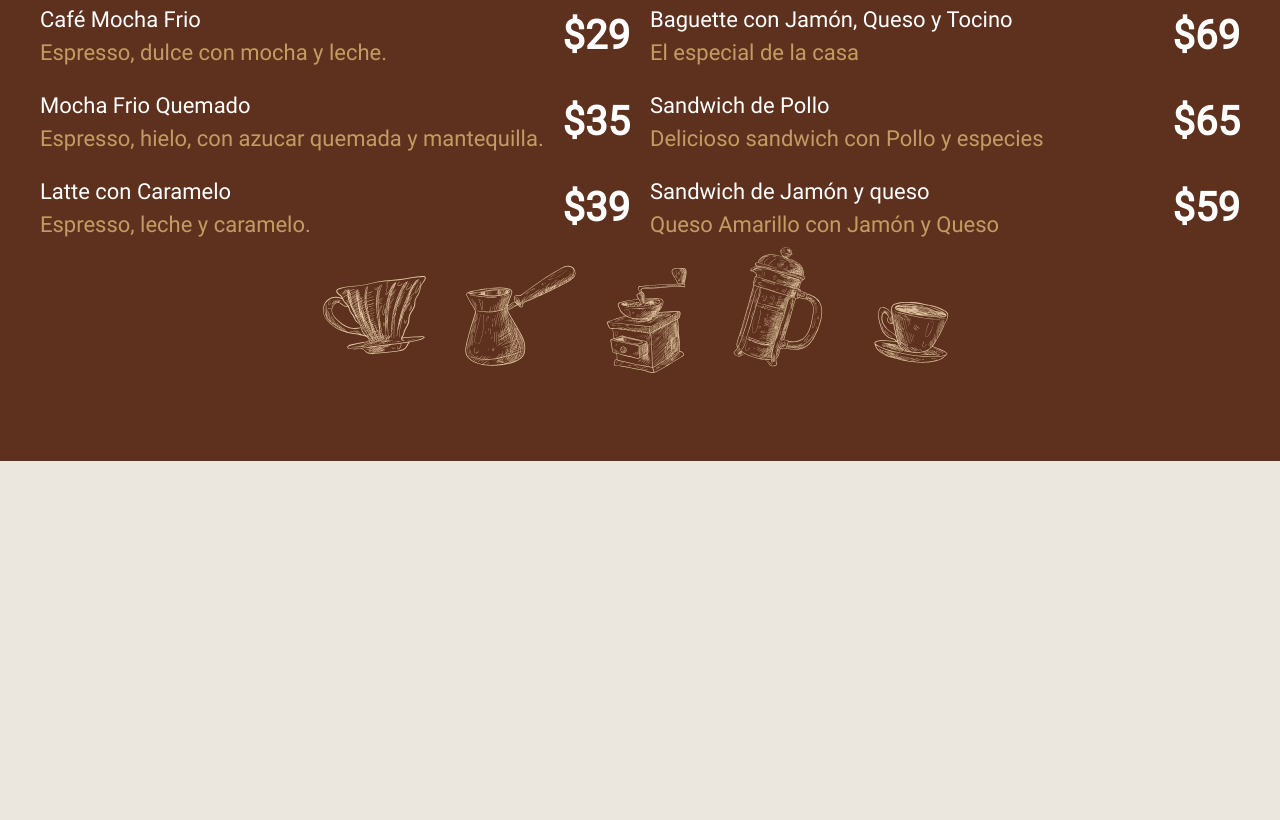
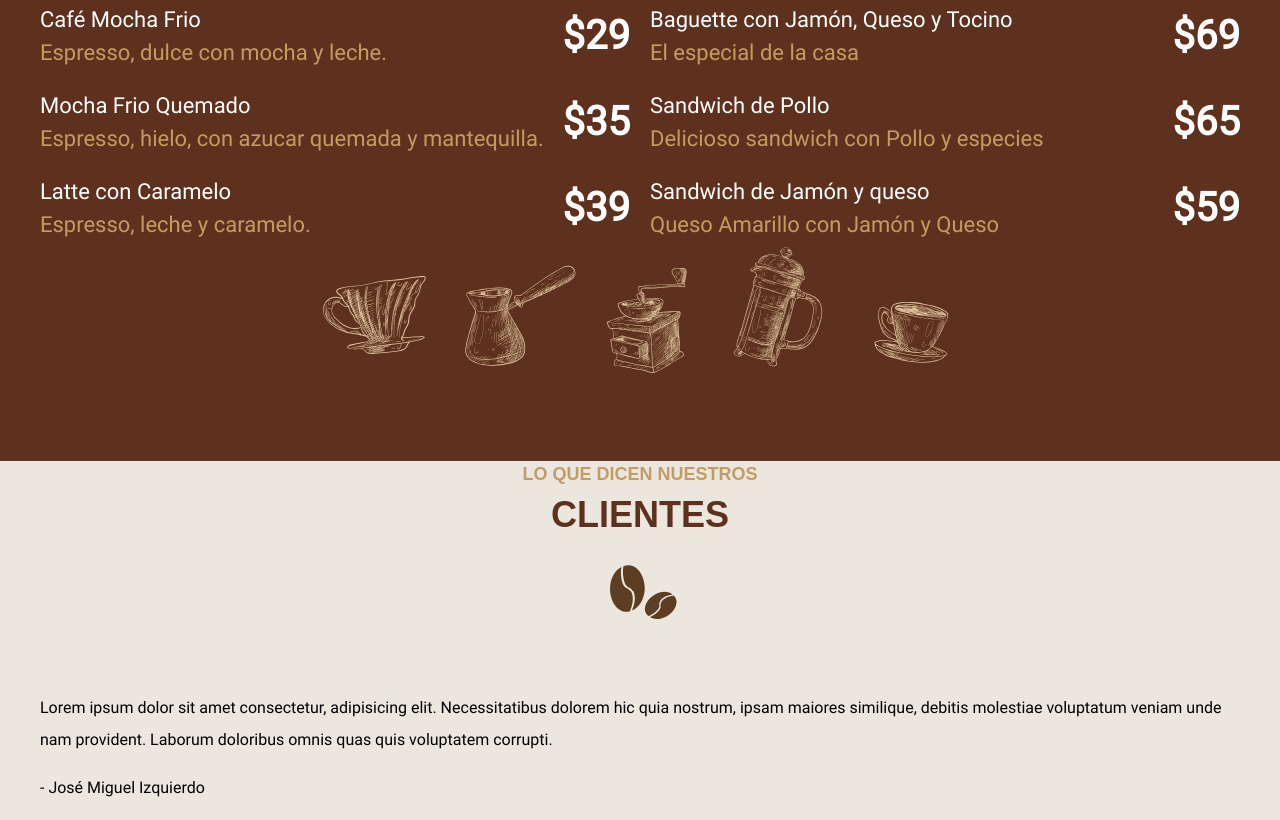
Before and after one commit to jmlocke1/cafeteria, a website: page index.html in a window 1280 px wide. Shown: the part 3953-4773 px from the top of the page. Before the commit the page ends 4414 px from the top, so only its background shows below. Drawn offline with Linux system fonts and the light colour scheme; a web font is replaced by a local one.

Commit message:
Comienza los testimoniales, html

```diff
--- a/index.html
+++ b/index.html
@@ -200,5 +200,14 @@
 			</section>
 		</div>
 	</section>
+	<section class="nuestros-testimoniales contenedor">
+		<h2><span>Lo que dicen nuestros</span>Clientes</h2>
+
+		<div class="testimonial">
+			<p>Lorem ipsum dolor sit amet consectetur, adipisicing elit. Necessitatibus dolorem hic quia nostrum, ipsam maiores similique, debitis molestiae voluptatum veniam unde nam provident. Laborum doloribus omnis quas quis voluptatem corrupti.</p>
+
+			<p class="autor">- José Miguel Izquierdo</p>
+		</div>
+	</section>
 </body>
 </html>
```
